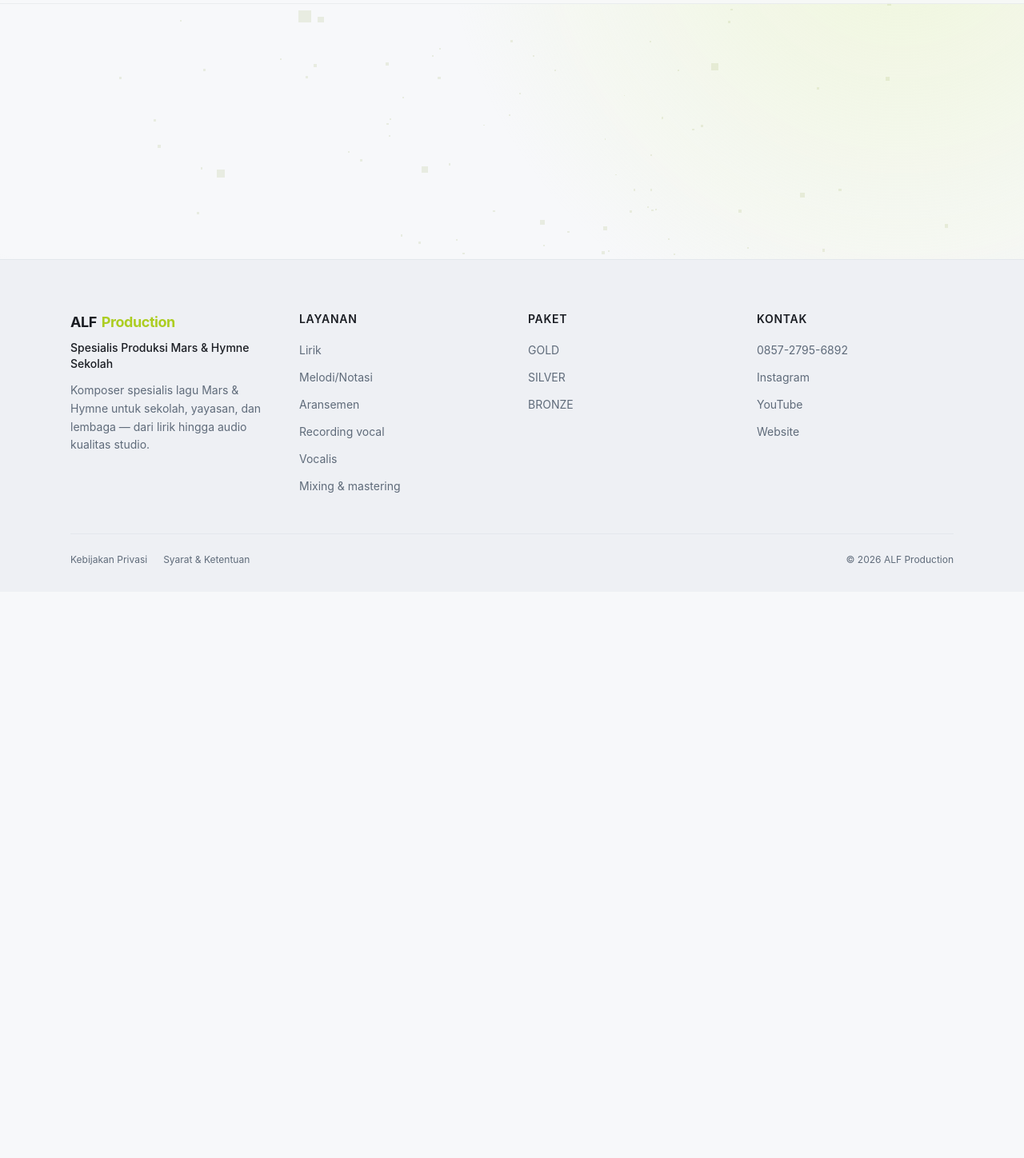
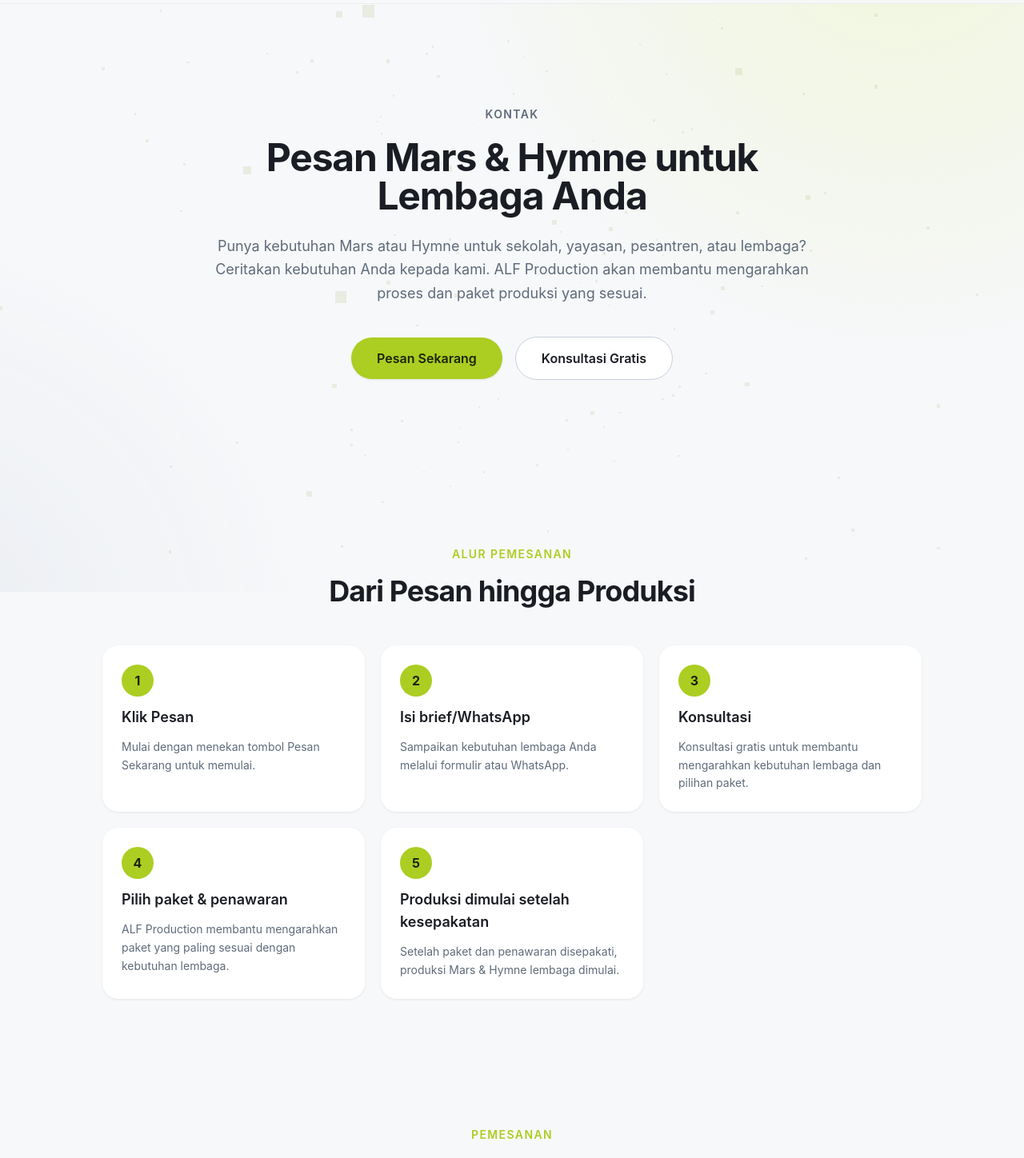
Before and after one commit to tukangoding/alfproduction.id, a Nuxt app: page /kontak in a window 1280 px wide. Shown: the part 60-1508 px from the top of the page at 80% size. Before the commit the page ends 800 px from the top, so only its background shows below. Built offline with nearby package versions, Linux system fonts and the light colour scheme.

Commit message:
feat: add kontak page

```diff
--- a/nuxt.config.ts
+++ b/nuxt.config.ts
@@ -8,7 +8,6 @@
       failOnError: true,
       ignore: [
         '/faq',
-        '/kontak',
         '/kebijakan-privasi',
         '/syarat-ketentuan'
       ]
--- /dev/null
+++ b/pages/kontak.vue
@@ -0,0 +1,176 @@
+<script setup lang="ts">
+import { waLink, socials, contact } from '~/config/site'
+
+useHead({
+  title: 'Kontak | ALF Production',
+  meta: [
+    {
+      name: 'description',
+      content:
+        'Hubungi ALF Production untuk pemesanan Mars & Hymne sekolah, yayasan, pesantren, dan lembaga — WhatsApp 0857-2795-6892 atau melalui formulir pemesanan.'
+    }
+  ]
+})
+
+const orderSteps = [
+  {
+    title: 'Klik Pesan',
+    description: 'Mulai dengan menekan tombol Pesan Sekarang untuk memulai.'
+  },
+  {
+    title: 'Isi brief/WhatsApp',
+    description:
+      'Sampaikan kebutuhan lembaga Anda melalui formulir atau WhatsApp.'
+  },
+  {
+    title: 'Konsultasi',
+    description:
+      'Konsultasi gratis untuk membantu mengarahkan kebutuhan lembaga dan pilihan paket.'
+  },
+  {
+    title: 'Pilih paket & penawaran',
+    description:
+      'ALF Production membantu mengarahkan paket yang paling sesuai dengan kebutuhan lembaga.'
+  },
+  {
+    title: 'Produksi dimulai setelah kesepakatan',
+    description:
+      'Setelah paket dan penawaran disepakati, produksi Mars & Hymne lembaga dimulai.'
+  }
+]
+
+interface ContactRow {
+  label: string
+  value: string
+  href?: string
+}
+
+const contactRows: ContactRow[] = [
+  { label: 'WhatsApp', value: contact.whatsappDisplay, href: waLink() },
+  ...socials.map((s) => ({ label: s.name, value: s.handle, href: s.url })),
+  {
+    label: 'Email',
+    value: contact.email || 'Segera hadir',
+    href: contact.email ? `mailto:${contact.email}` : undefined
+  },
+  {
+    label: 'Alamat/Studio',
+    value: contact.address || 'Segera hadir',
+    href: undefined
+  }
+]
+</script>
+
+<template>
+  <section class="relative z-10">
+    <div class="mx-auto max-w-6xl px-4 py-24 sm:px-6 md:py-32">
+      <div class="mx-auto max-w-3xl text-center">
+        <p
+          class="text-sm font-semibold uppercase tracking-widest text-on-surface-variant"
+        >
+          Kontak
+        </p>
+
+        <h1
+          class="mt-5 text-4xl font-bold tracking-tight text-on-surface md:text-5xl"
+        >
+          Pesan Mars &amp; Hymne untuk Lembaga Anda
+        </h1>
+
+        <p class="mt-6 text-lg leading-relaxed text-on-surface-variant">
+          Punya kebutuhan Mars atau Hymne untuk sekolah, yayasan, pesantren,
+          atau lembaga? Ceritakan kebutuhan Anda kepada kami. ALF Production
+          akan membantu mengarahkan proses dan paket produksi yang sesuai.
+        </p>
+
+        <div class="mt-10 flex flex-col items-center justify-center gap-4 sm:flex-row">
+          <a
+            href="#pesan"
+            class="md-elevated-1 inline-flex items-center rounded-full bg-primary px-8 py-3.5 text-base font-semibold text-primary-on transition-transform hover:scale-105"
+          >
+            Pesan Sekarang
+          </a>
+          <a
+            :href="waLink()"
+            target="_blank"
+            rel="noopener"
+            class="inline-flex items-center rounded-full border border-outline bg-surface-container px-8 py-3.5 text-base font-semibold text-on-surface transition-transform hover:scale-105"
+          >
+            Konsultasi Gratis
+          </a>
+        </div>
+      </div>
+    </div>
+  </section>
+
+  <section class="mx-auto max-w-6xl px-4 py-20 sm:px-6">
+    <SectionHeading eyebrow="Alur Pemesanan" title="Dari Pesan hingga Produksi" />
+
+    <ol class="mx-auto mt-12 grid max-w-5xl grid-cols-1 gap-5 md:grid-cols-2 lg:grid-cols-3">
+      <li
+        v-for="(step, index) in orderSteps"
+        :key="step.title"
+        class="md-elevated-1 flex flex-col gap-3 rounded-md-large bg-surface-container p-6"
+      >
+        <span
+          class="inline-flex h-10 w-10 items-center justify-center rounded-full bg-primary text-base font-bold text-primary-on"
+          aria-hidden="true"
+        >
+          {{ index + 1 }}
+        </span>
+        <h3 class="text-lg font-semibold text-on-surface">{{ step.title }}</h3>
+        <p class="text-sm leading-relaxed text-on-surface-variant">
+          {{ step.description }}
+        </p>
+      </li>
+    </ol>
+  </section>
+
+  <section id="pesan" class="mx-auto max-w-6xl px-4 py-20 sm:px-6">
+    <SectionHeading
+      eyebrow="Pemesanan"
+      title="Ajukan Pesanan Mars &amp; Hymne"
+      subtitle="Isi formulir di bawah ini, dan tim kami akan menghubungi Anda melalui WhatsApp untuk mengarahkan proses dan paket produksi yang sesuai."
+    />
+
+    <div class="mx-auto mt-12 max-w-2xl">
+      <LeadForm mode="pesan" />
+    </div>
+  </section>
+
+  <section class="bg-surface-dim">
+    <div class="mx-auto max-w-6xl px-4 pb-24 pt-24 sm:px-6">
+      <SectionHeading
+        eyebrow="Kontak"
+        title="Hubungi ALF Production"
+        subtitle="WhatsApp adalah cara tercepat untuk menyampaikan kebutuhan lembaga Anda kepada kami."
+      />
+
+      <div
+        class="mx-auto mt-12 grid max-w-5xl grid-cols-1 gap-5 sm:grid-cols-2 lg:grid-cols-3"
+      >
+        <div
+          v-for="row in contactRows"
+          :key="row.label"
+          class="md-elevated-1 flex flex-col gap-2 rounded-md-large bg-surface-container p-6"
+        >
+          <p class="text-sm font-semibold uppercase tracking-widest text-on-surface-variant">
+            {{ row.label }}
+          </p>
+          <a
+            v-if="row.href"
+            :href="row.href"
+            target="_blank"
+            rel="noopener"
+            class="font-medium text-on-surface underline-offset-4 hover:text-primary hover:underline"
+          >
+            {{ row.value }}
+          </a>
+          <p v-else class="font-medium text-on-surface-variant">
+            {{ row.value }}
+          </p>
+        </div>
+      </div>
+    </div>
+  </section>
+</template>
```
